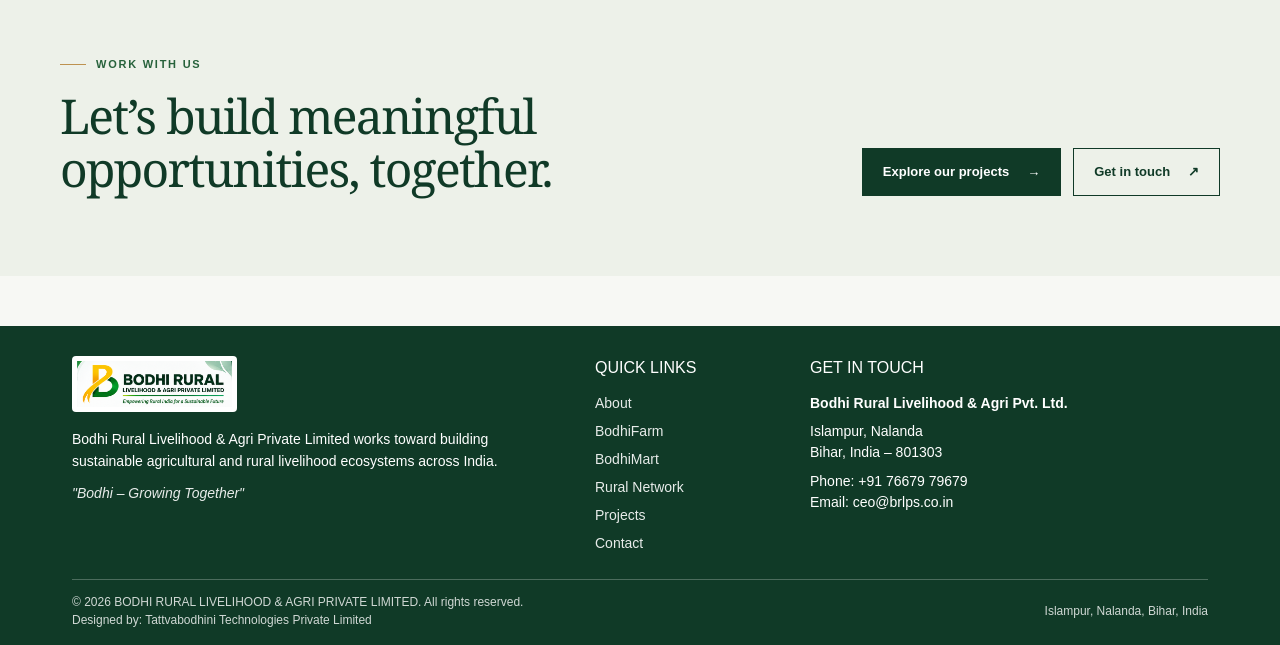
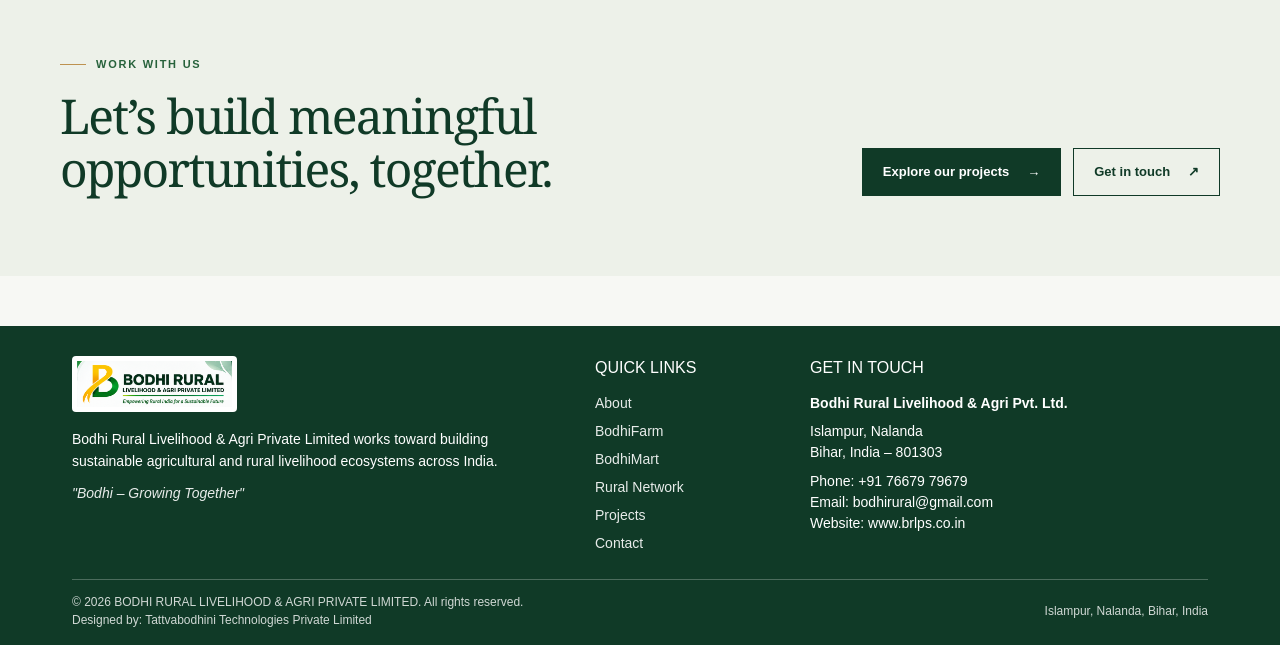
Before and after one commit to drdeepaksingh1/Bodhi-Rural, a Next.js app: page / in a window 1280 px wide. Shown: the part 2590-3235 px from the top of the page. Built offline with nearby package versions, Linux system fonts and the light colour scheme.

Commit message:
Update public contact details on Footer.tsx

```diff
--- a/src/components/Footer.tsx
+++ b/src/components/Footer.tsx
@@ -180,13 +180,18 @@ export default function Footer() {
               <br />
               Email:{' '}
               <a
-                href="mailto:ceo@brlps.co.in"
+                href="mailto:bodhirural@gmail.com"
                 style={{
                   color: '#ffffff',
                   textDecoration: 'none',
                 }}
               >
-                ceo@brlps.co.in
+                bodhirural@gmail.com
+              </a>
+              <br />
+              Website:{' '}
+              <a href="https://www.brlps.co.in" style={{ color: '#ffffff', textDecoration: 'none' }}>
+                www.brlps.co.in
               </a>
             </p>
           </div>
```
